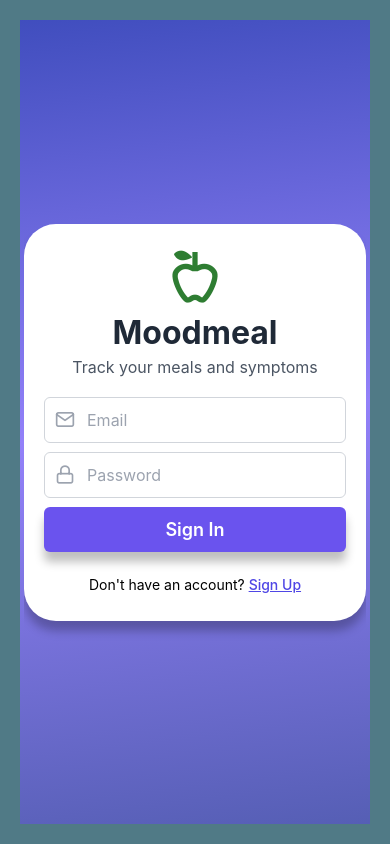
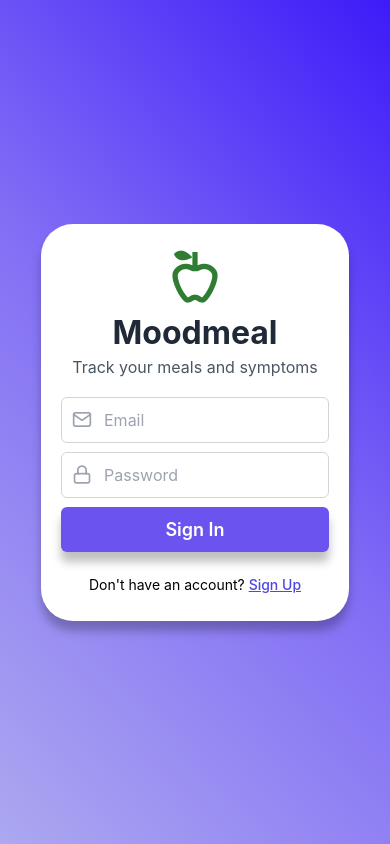
Before and after one commit to longngo2312/MoodMeal, a React Native app: screen /Auth in a window 390 px wide. Built offline with nearby package versions, Linux system fonts and the light colour scheme; no server answers.

Commit message:
final login/signup version

```diff
--- a/src/screens/AuthScreen.jsx
+++ b/src/screens/AuthScreen.jsx
@@ -54,15 +54,15 @@ export const AuthScreen = () => {
   // UI Render
   return (
     // KeyboardAvoidingView handles keyboard behavior on different platforms
+    <LinearGradient
+      colors={['#aca8f0ff','#826ef5ff','#3d1bf9ff']}
+      style={styles.gradientBackground}
+      start={{x:0.3,y:1}}
+      end={{x:1,y:0.7}}
+    >
       <KeyboardAvoidingView
         style={styles.container}
         behavior={Platform.OS === 'ios' ? 'padding' : 'height'}
-    >
-      <LinearGradient
-        colors={['#3123f481','#9381f9','#5b43e380']}
-        start={{x:-100,y:-355}}
-        end={{x:100,y:355}}
-        style={styles.gradientBackground}
       >
           {/* ScrollView allows content to scroll when keyboard is shown */}
           <ScrollView contentContainerStyle={styles.scrollContainer}>
@@ -138,8 +138,9 @@ export const AuthScreen = () => {
               </View>
             </View>
           </ScrollView>
+
+      </KeyboardAvoidingView>
     </LinearGradient>
-    </KeyboardAvoidingView>
   );
 };
 
@@ -148,7 +149,6 @@ const styles = StyleSheet.create({
   // Container styles
   container: {
     flex: 1,
-    backgroundColor: '#507A86',
     justifyContent: 'center',
     //alignItems: 'center',
     padding: 20,
@@ -157,7 +157,6 @@ const styles = StyleSheet.create({
     flex: 1, // Make the gradient fill its parent
     width: '100%',
     justifyContent: 'center',
-    alignItems: 'center',
   },
   scrollContainer: {
     flexGrow: 1,
@@ -169,7 +168,7 @@ const styles = StyleSheet.create({
     padding: 20,
     borderRadius: 32,
     alignItems: 'center',
-    width: '100%',
+    width: '88%',
     maxWidth: 500,
     alignItems: 'center',
 
```
Lines whose indentation alone changed are shown as unchanged.
